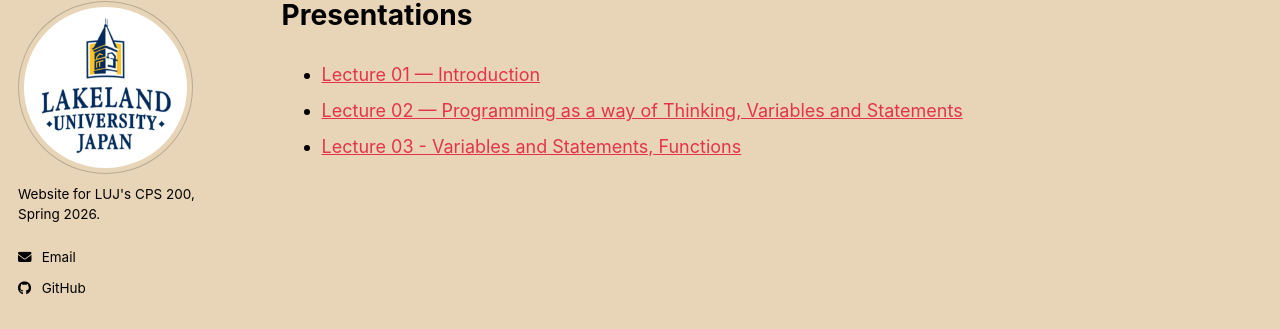
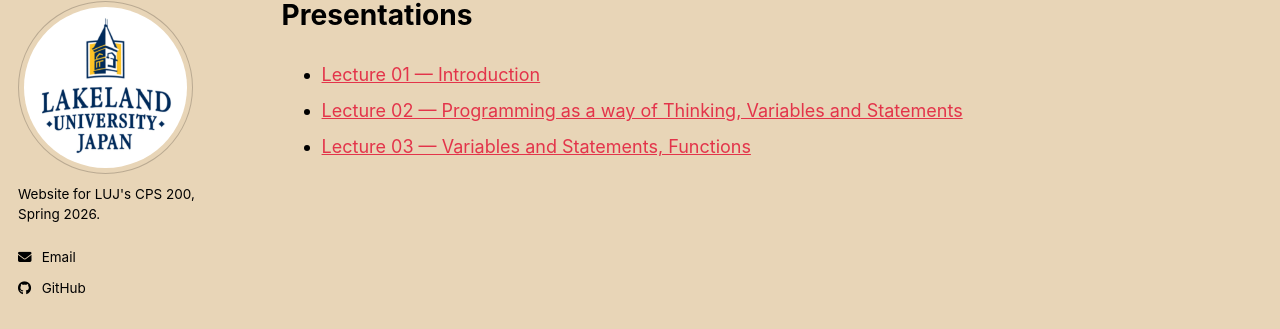
Before and after one commit to kyuhur2-lakeland/cps200, a Jekyll site: the page built from _pages/presentations.md, in a window 1280 px wide. Shown: the part 100-429 px from the top of the page. Built offline with Jekyll 4.4.1, drawn with Linux system fonts in a browser that asks for light colours; a script bundle is joined from its source files by our own code; library files that are not in the unit come from our copies.

```diff
--- a/_data/course_links.yml
+++ b/_data/course_links.yml
@@ -3,8 +3,8 @@ presentations:
     url: "files/CPS 200 - Lecture 01.pdf"
   - title: "Lecture 02 — Programming as a way of Thinking, Variables and Statements"
     url: "files/CPS 200 - Lecture 02.pdf"
-  - title: "Lecture 03 - Variables and Statements, Functions"
-    url: "files/CPS 200 - Lecture 03.pdf"
+  - title: "Lecture 03 — Variables and Statements, Functions"
+    url: "files/CPS 200 — Lecture 03.pdf"
 
 textbooks:
   - title: "Think Python"
```
